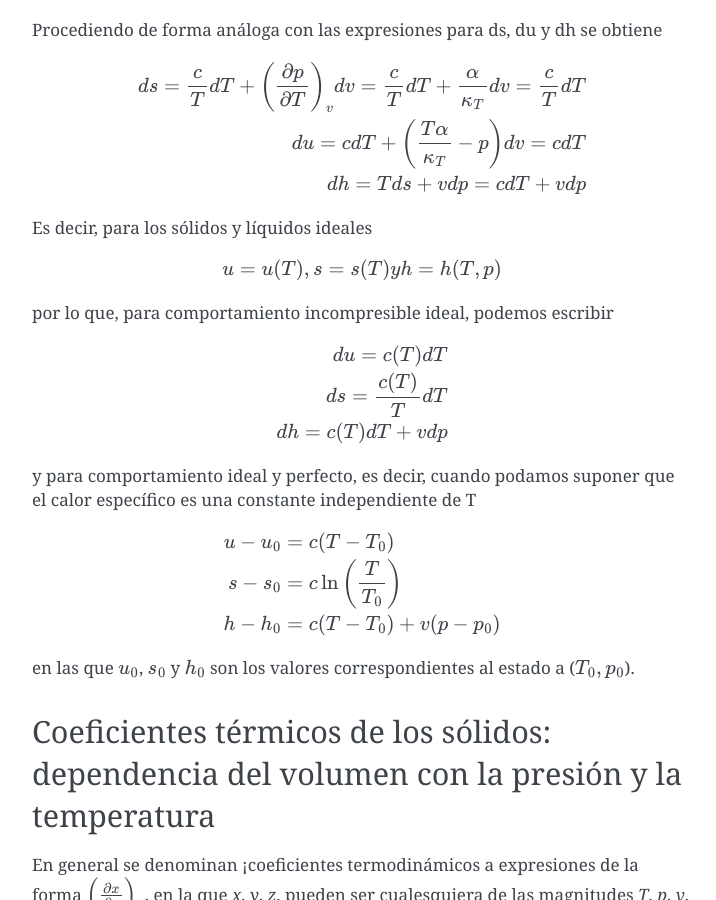
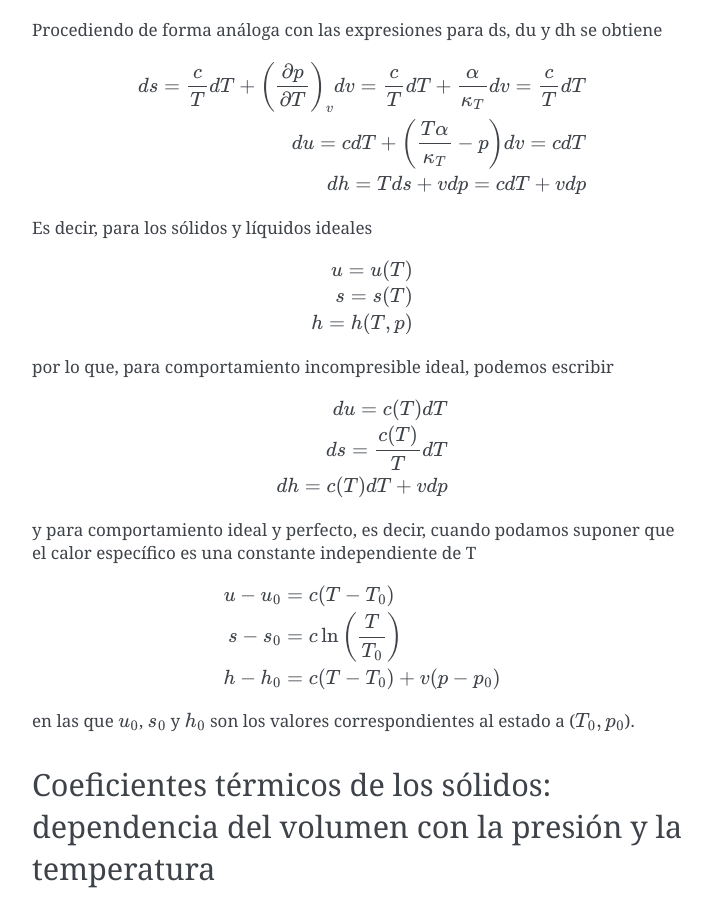
Before and after one commit to mantielero/termodinamica, a Sphinx documentation site: the page built from source/homogeneos_solidos_liquidos.rst, in a window 1280 px wide and 900 px high, scrolled down 1394 px. Shown: the whole window, without its empty margins (388-1104 px from the left). Built offline with Sphinx 7.4.7, drawn with Linux system fonts in a browser that asks for light colours; pages that are not in the unit, such as notebooks, are missing from menus.

```diff
--- a/source/homogeneos_solidos_liquidos.rst
+++ b/source/homogeneos_solidos_liquidos.rst
@@ -53,7 +53,9 @@ Es decir, para los sólidos y líquidos ideales
 
 .. math::
 
-   u=u(T), s=s(T) y h=h(T,p)
+   u=u(T) \\
+   s=s(T) \\
+   h=h(T,p)
 
 
 por lo que, para comportamiento incompresible ideal, podemos escribir
```
